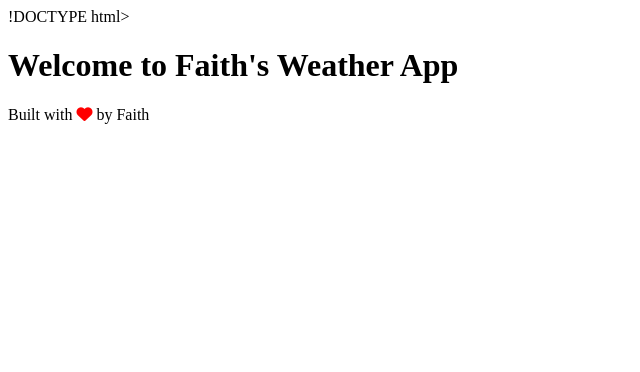
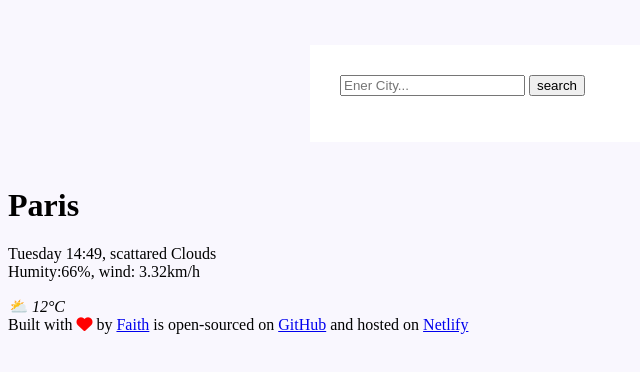
Before and after one commit to Faith-tech-code/weather-app, a plain HTML site: page index.html in a window 1280 px wide. Shown: the whole page, without its empty margins (0-640 px from the left). Drawn offline with Linux system fonts and the light colour scheme.

Commit message:
styled the main container

```diff
--- a/index.css
+++ b/index.css
@@ -1,3 +1,13 @@
+body{
+    background-color: f9f7fe;
+}
 .ggg{
     color: red;
 }
+.app{
+    background: white;
+    max-width: 600px;
+    margin: 45px auto;
+    box-shadow: 0 30px 50pxrgbs(65, 50, 100, 0.05);
+    padding: 30px;
+}
--- a/index.html
+++ b/index.html
@@ -1,4 +1,4 @@
-!DOCTYPE html>
+
 <html lang="en">
 <head>
     <meta charset="UTF-8">
@@ -10,10 +10,30 @@
     <title>Weather App</title>
 </head>
 <body>
-    <h1>Welcome to Faith's Weather App</h1>
+    <header>
+        <div class="app">
+        <form>
+            <input type="search" placeholder="Ener City..." required />
+            <input type="submit" value="search" />
+        </form>
+    </header>
+    <main>
+        <div>
+            <h1>Paris</h1>
+            <p>
+                Tuesday 14:49, scattared Clouds
+                <br />
+                Humity:66%, wind: 3.32km/h
+            </p>
+        </div>
+        <div><i class="D">⛅ 12°C</i></div>
+
+    </main>
+
     <footer>
-        Built with <i class="ggg fa-solid fa-heart"></i> by Faith
+        Built with <i class="ggg fa-solid fa-heart"></i> by <a href="https://github.com/Faith-tech-code">Faith</a> is open-sourced on <a href="https://github.com/Faith-tech-code/weather-app">GitHub</a> and hosted on <a href="https://faith-weather-app.netlify.app/">Netlify</a>
     </footer>
+    </div>
 </body>
 <script src="index.js"></script>
 </html>
```
